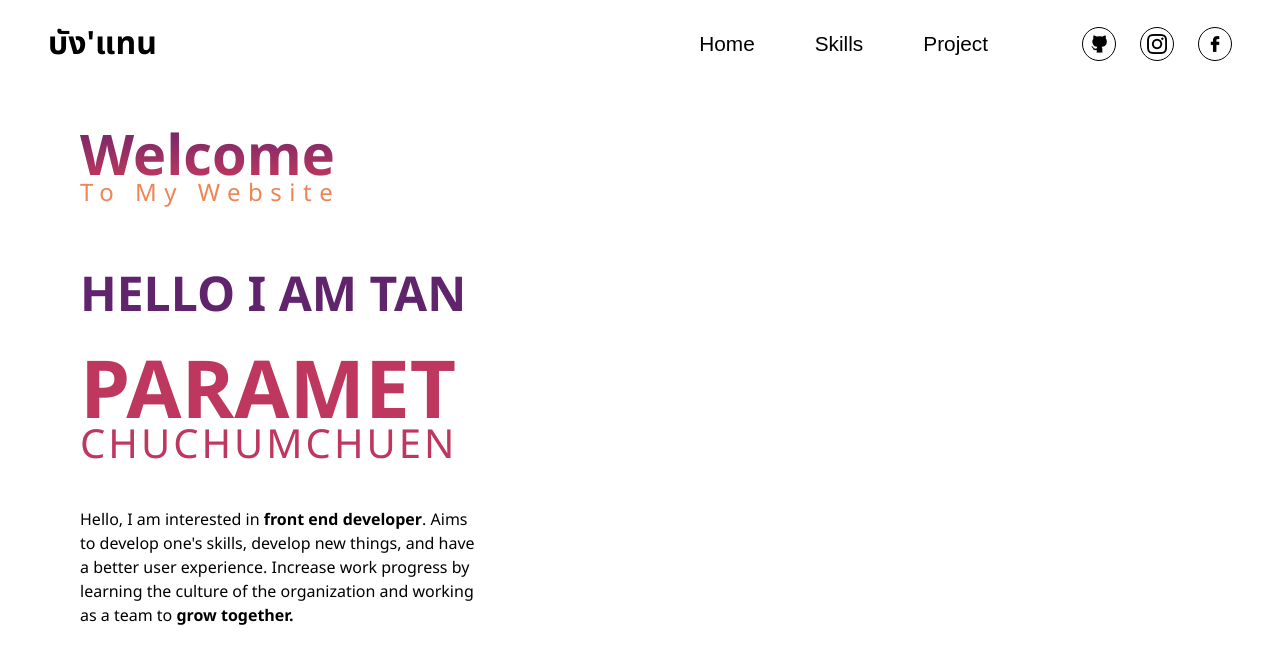
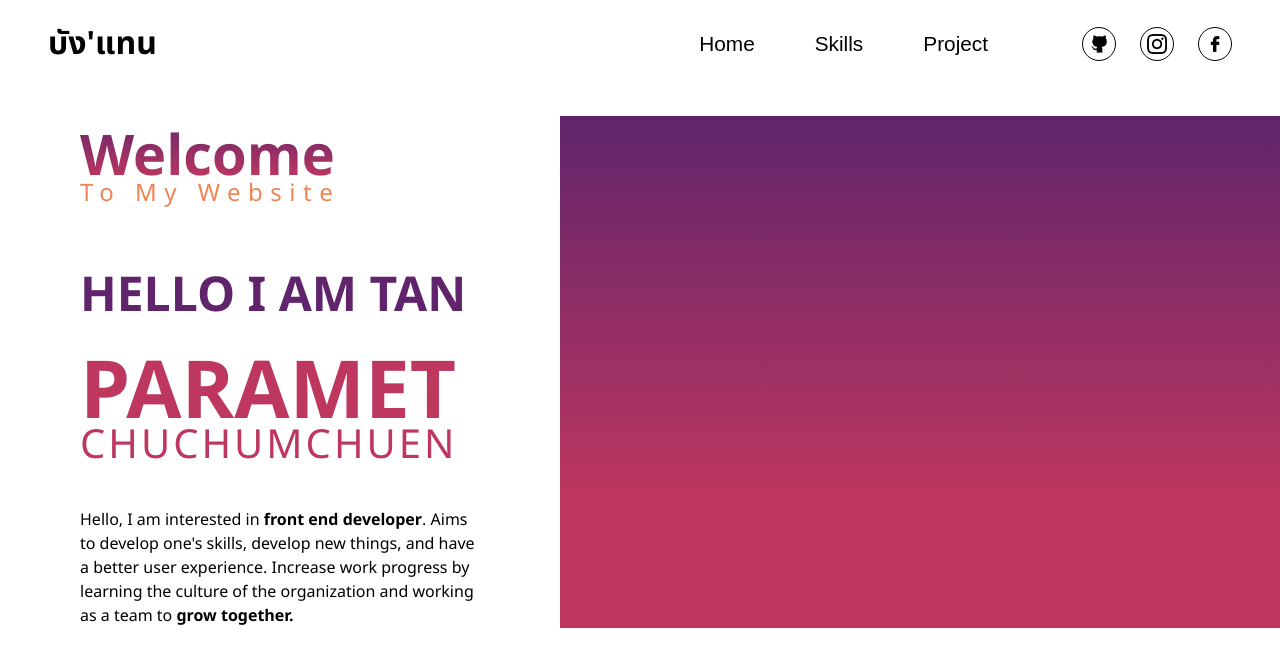
Before and after one commit to TAN-PARAMET/MY-Portfolio-Website, a React (Create React App) app: page / in a window 1280 px wide. Shown: the top 666 px of the page. Built offline with nearby package versions, Linux system fonts and the light colour scheme.

Commit message:
add picprofile

```diff
--- a/src/components/Introduction.js
+++ b/src/components/Introduction.js
@@ -1,4 +1,5 @@
 import "./style/Introduction.css";
+import picProfile from '../assets/images/picProfile.png'
 
 function Introduction() {
   return (
--- a/src/components/style/Introduction.css
+++ b/src/components/style/Introduction.css
@@ -6,6 +6,7 @@
 
 .text-title {
   margin-left: 5rem;
+  margin-right: 5rem;
 }
 
 .text-name {
@@ -45,7 +46,9 @@
 
 .img-title{
 
-
-
+width: 50rem;
+display: flex;
+justify-content: center;
+align-items: center;
 
 }
```
Also changed, not shown: src/assets/images/picProfile.png (added).
